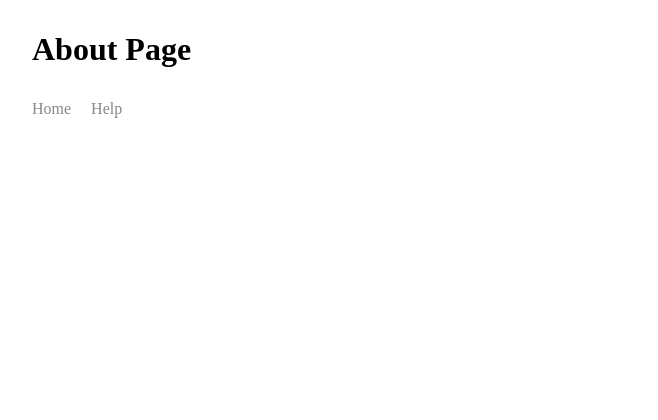
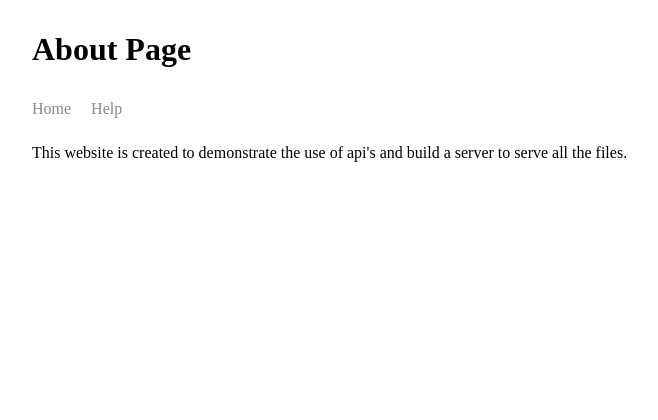
Before and after one commit to Amit-Morade/weather-data-app, a Node server app: page /about in a window 1280 px wide. Shown: the top 420 px of the page, without its empty margins (303-961 px from the left). Run offline with Node 20, Linux system fonts and the light colour scheme.

Commit message:
modified about page

```diff
--- a/templates/views/about.hbs
+++ b/templates/views/about.hbs
@@ -18,6 +18,9 @@
                     <li><a href="/help">Help</a></li>
                 </ul>
             </div>
+            <p>
+                This website is created to demonstrate the use of api's and build a server to serve all the files.
+            </p>
         </div>
         {{>footer}}
     </div>
```
